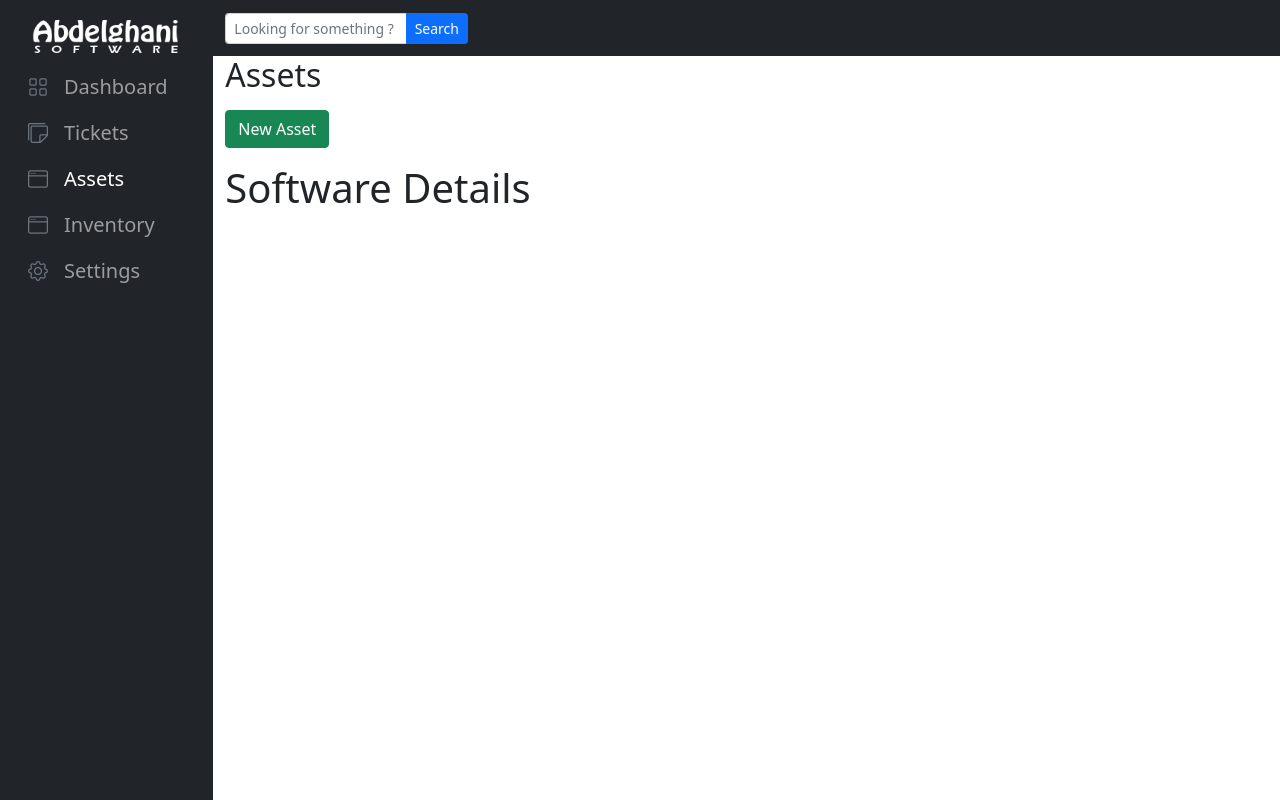
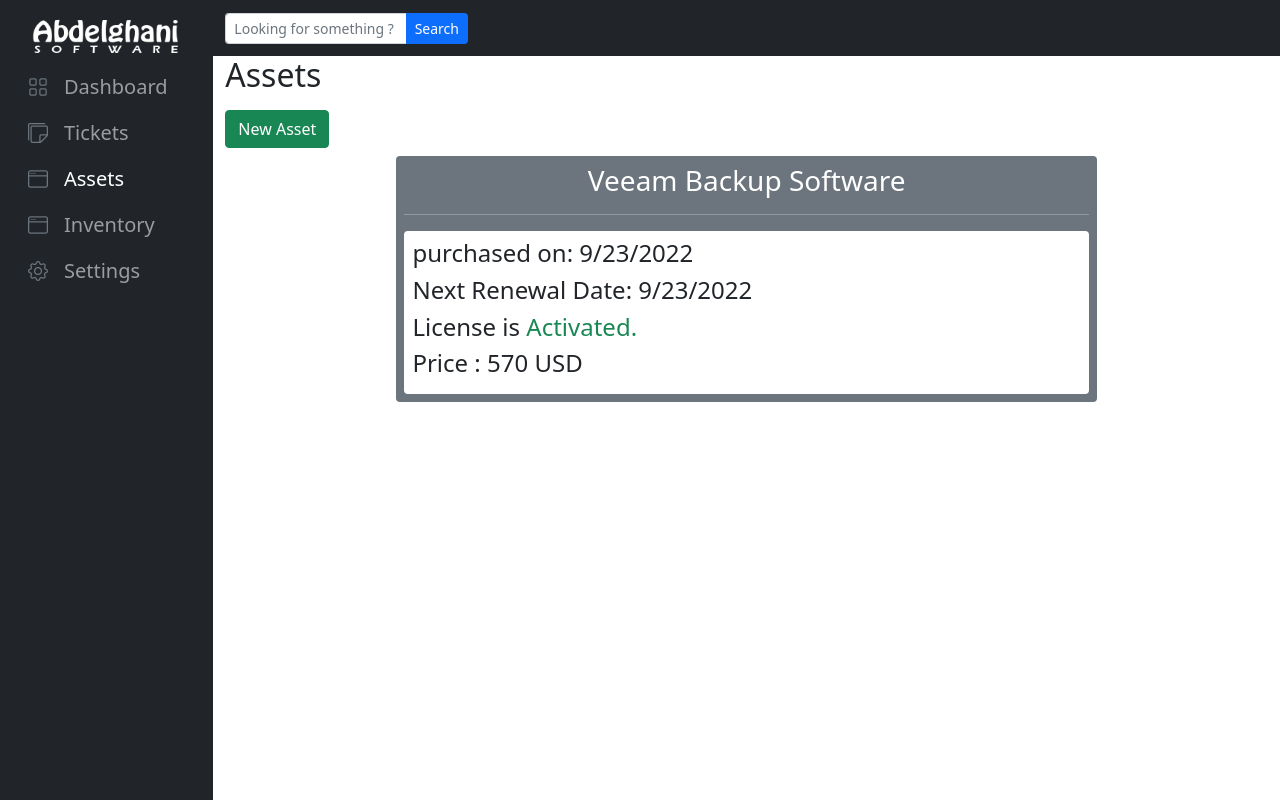
Before and after one commit to Abdelghani-Adel/I.T_Manager, a React (Create React App) app: page /assets/software/details/1 in a window 1280 px wide. Built offline with nearby package versions, Linux system fonts and the light colour scheme.

Commit message:
coding software details page

```diff
--- a/src/Pages/AssetsPage/AssetsDashboard/AssetsTable.js
+++ b/src/Pages/AssetsPage/AssetsDashboard/AssetsTable.js
@@ -7,7 +7,7 @@
   const columns = [
     { id: 1, title: "name", style: "" },
     { id: 2, title: "licenseKey", style: "" },
-    { id: 3, title: "purchasedTo", style: "" },
+    { id: 3, title: "purchasedOn", style: "" },
     { id: 4, title: "price", style: "" },
     { id: 5, title: "currency", style: "" },
   ];
--- a/src/Pages/AssetsPage/AssetsSoftware/SoftwareDetails.js
+++ b/src/Pages/AssetsPage/AssetsSoftware/SoftwareDetails.js
@@ -1,5 +1,49 @@
+import { useSelector } from "react-redux";
+import { useParams } from "react-router-dom";
+
 const SoftwareDetails = (props) => {
-  return <h1>Software Details</h1>;
+  const params = useParams();
+  const softwareSlice = useSelector((state) => state.software);
+  const software = softwareSlice.find((software) => software.id == params.id);
+
+  // const softwareDate = new Date(software.purchasedOn);
+  let nextRenewalDate = new Date(software.purchasedOn);
+  let nextRenewal;
+  if (software.annualFees) {
+    nextRenewalDate.setFullYear(nextRenewalDate.getFullYear() + 1);
+  } else if (software.monthlyFees) {
+    nextRenewalDate.setMonth(nextRenewalDate.getMonth() + 1);
+  } else if (software.lifeTimeLicense) {
+    nextRenewal = (
+      <span className="text-success">
+        This software has a life-time license.
+      </span>
+    );
+  }
+
+  nextRenewal = nextRenewalDate.toLocaleDateString();
+
+  return (
+    <div className="col-10 col-xl-8 m-auto p-2 mb-2 bg-secondary rounded">
+      <h3 className="text-white text-center">{software.name} Software</h3>
+      <hr className="text-white" />
+      <div className="rounded bg-white p-2">
+        <h4>purchased on: {software.purchasedOn}</h4>
+        <h4>Next Renewal Date: {nextRenewal}</h4>
+        <h4>
+          License is{" "}
+          {software.expired ? (
+            <span className="text-danger">Not Activated.</span>
+          ) : (
+            <span className="text-success">Activated.</span>
+          )}
+        </h4>
+        <h4>
+          Price : {software.price} {software.currency}
+        </h4>
+      </div>
+    </div>
+  );
 };
 
 export default SoftwareDetails;
--- a/src/Redux/slices/softwareSlices.js
+++ b/src/Redux/slices/softwareSlices.js
@@ -2,13 +2,13 @@
 
 const initialState = [
   {
-    id: 1,
+    id: "1",
     name: "Veeam Backup",
-    purchasedOn: "5/23/2022, 02:30:00 PM",
+    purchasedOn: "9/23/2022",
     purchasedTo: "Abdelghani Adel",
-    annualFees: true,
+    annualFees: false,
     monthlyFees: false,
-    lifeTimeLicense: false,
+    lifeTimeLicense: true,
     nextRenewal: "5/22/2022, 11:59:59 PM",
     currency: "USD",
     price: "570",
@@ -18,9 +18,9 @@
     expired: false,
   },
   {
-    id: 2,
+    id: "2",
     name: "IDM",
-    purchasedOn: "9/18/2021, 02:30:00 PM",
+    purchasedOn: "9/18/2021",
     purchasedTo: "Abdelghani Adel",
     annualFees: false,
     monthlyFees: false,
@@ -34,9 +34,9 @@
     expired: false,
   },
   {
-    id: 3,
+    id: "3",
     name: "Onyx ERP",
-    purchasedOn: "3/29/2022, 02:30:00 PM",
+    purchasedOn: "3/29/2022",
     purchasedTo: "Mohamed Eladawy",
     annualFees: false,
     monthlyFees: false,
@@ -50,9 +50,9 @@
     expired: false,
   },
   {
-    id: 4,
+    id: "4",
     name: "Alyasseer ERP",
-    purchasedOn: "3/29/2022, 02:30:00 PM",
+    purchasedOn: "3/29/2022",
     purchasedTo: "Mohamed Eladawy",
     annualFees: false,
     monthlyFees: false,
@@ -66,9 +66,9 @@
     expired: false,
   },
   {
-    id: 5,
+    id: "5",
     name: "Logikal Orgadata",
-    purchasedOn: "3/29/2022, 02:30:00 PM",
+    purchasedOn: "3/29/2022",
     purchasedTo: "Mohamed Eladawy",
     annualFees: true,
     monthlyFees: false,
```
